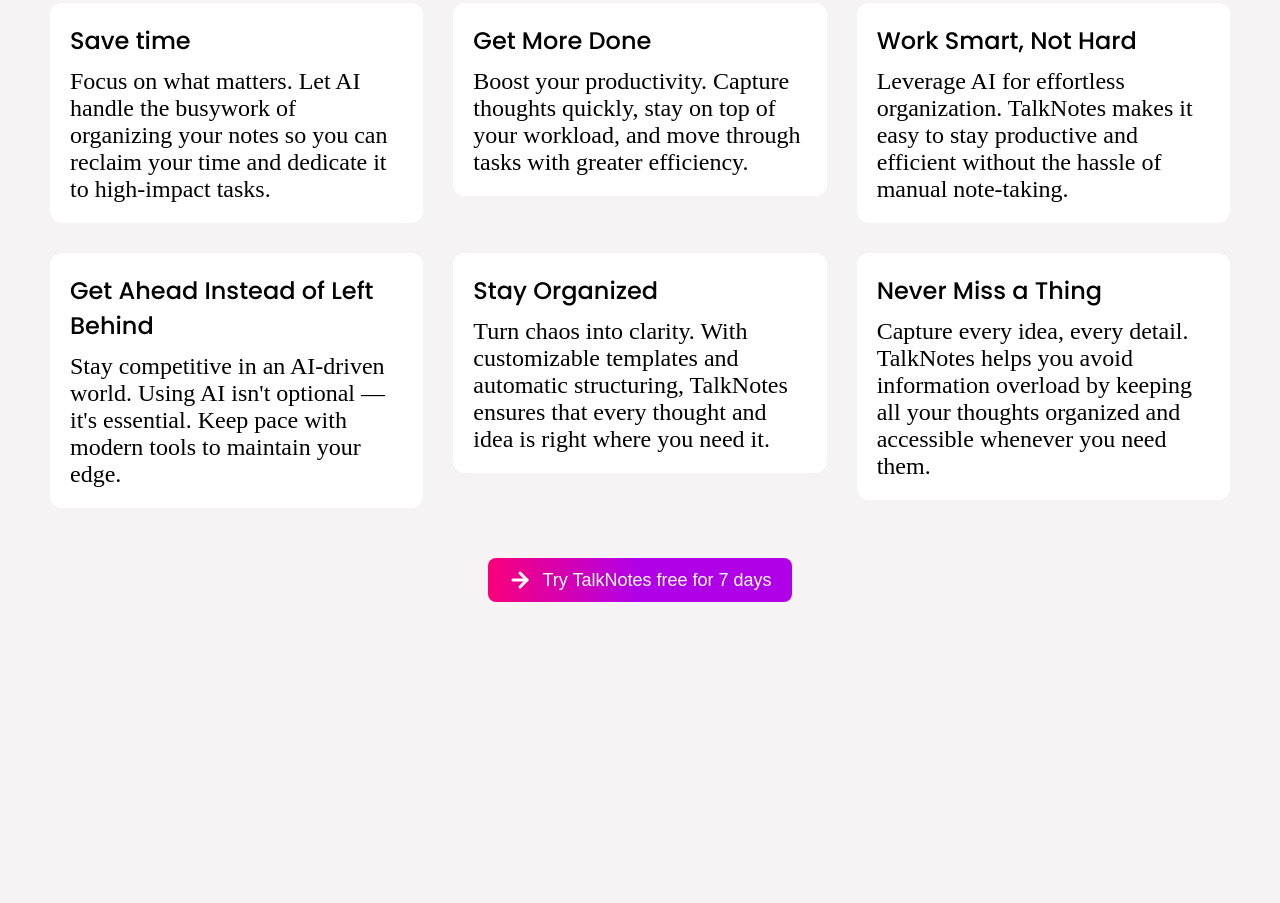
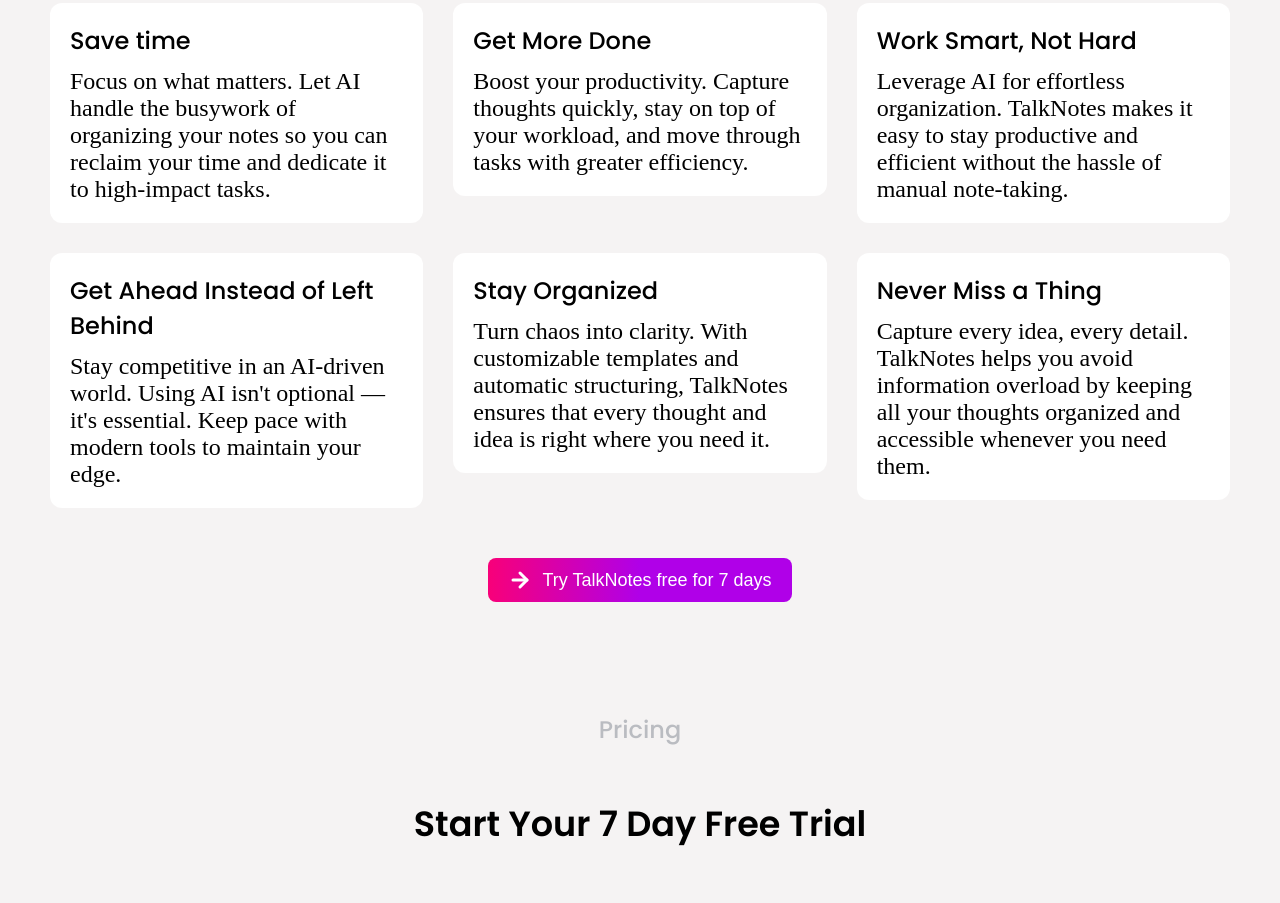
Before and after one commit to esmiraldamagerramova-hash/Esmiralda-s-homework, a plain HTML site: page talknotes/index.html in a window 1280 px wide. Shown: the part 1311-2214 px from the top of the page. Before the commit the page ends 1967 px from the top, so only its background shows below. Drawn offline with Linux system fonts and the light colour scheme.

Commit message:
Add files via upload

```diff
--- a/talknotes/index.html
+++ b/talknotes/index.html
@@ -4,7 +4,7 @@
     <meta charset="UTF-8">
     <meta name="viewport" content="width=device-width, initial-scale=1.0">
     <link rel="stylesheet" href="./style.css">
-    <title>Document</title>
+    <title>TalkNotes</title>
     <link rel="preconnect" href="https://fonts.googleapis.com">
     <link rel="preconnect" href="https://fonts.gstatic.com" crossorigin>
     <link rel="preconnect" href="https://fonts.googleapis.com">
@@ -101,6 +101,19 @@
                     <button><svg xmlns="http://www.w3.org/2000/svg" width="24" height="24" viewBox="0 0 24 24" fill="none" stroke="#ffffff" stroke-width="3" stroke-linecap="round" stroke-linejoin="round" class="lucide lucide-arrow-right-icon lucide-arrow-right"><path d="M5 12h14"/><path d="m12 5 7 7-7 7"/></svg> Try TalkNotes free for 7 days</button>
                  </div>
             </section>
+
+            <section class="thirdSection">
+                <div>
+                    <h3>Pricing</h3>
+                </div>
+
+                <div>
+                    <h2>Start Your 7 Day Free Trial</h2>
+                </div>
+
+                <div>
+                </div>
+            </section>
         </main>
         <footer>
 
--- a/talknotes/style.css
+++ b/talknotes/style.css
@@ -275,3 +275,27 @@ nav{
     cursor: pointer;
     transition: all 0.2s;
 }
+
+.thirdSection{
+    margin-top: 80px;
+    margin-bottom: 24px;
+    display: flex;
+    flex-direction: column;
+    align-items: center;
+}
+
+.thirdSection h3{
+    font-family: Poppins, Inter, ui-sans-serif, system-ui, sans-serif, Apple Color Emoji, Segoe UI Emoji, Segoe UI Symbol, Noto Color Emoji;    font-size: 20px;
+    font-weight: 500;
+    font-size: 24px;
+    color: #babcc1;
+}
+
+.thirdSection h2{
+    margin-top: 50px;
+    margin-bottom: 50px;
+    font-family: Poppins,Inter,ui-sans-serif,system-ui,sans-serif,Apple Color Emoji,Segoe UI Emoji,Segoe UI Symbol,Noto Color Emoji;    font-size: 36px;
+    font-weight: 600;
+    font-size: 35px;
+    color: black;
+}
```
